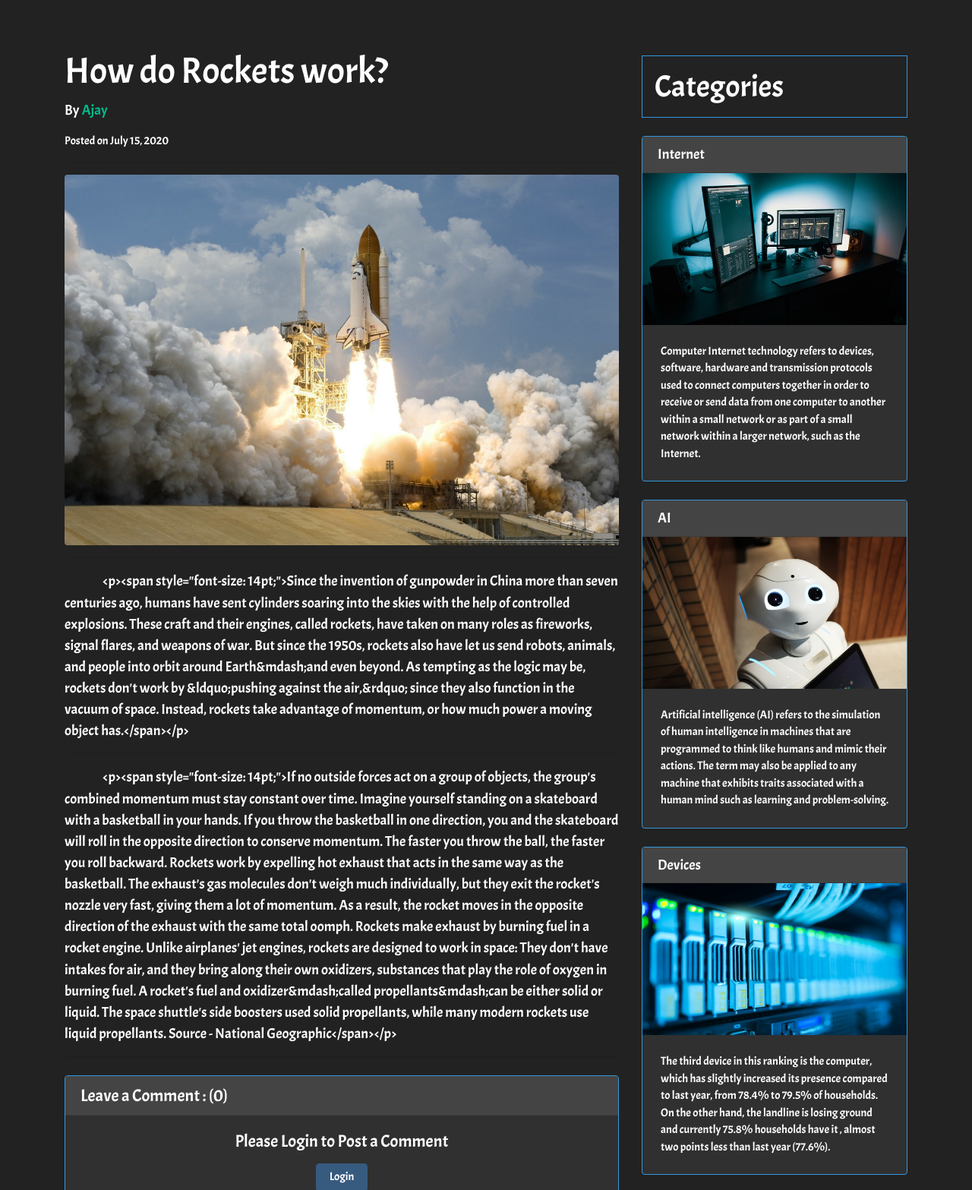
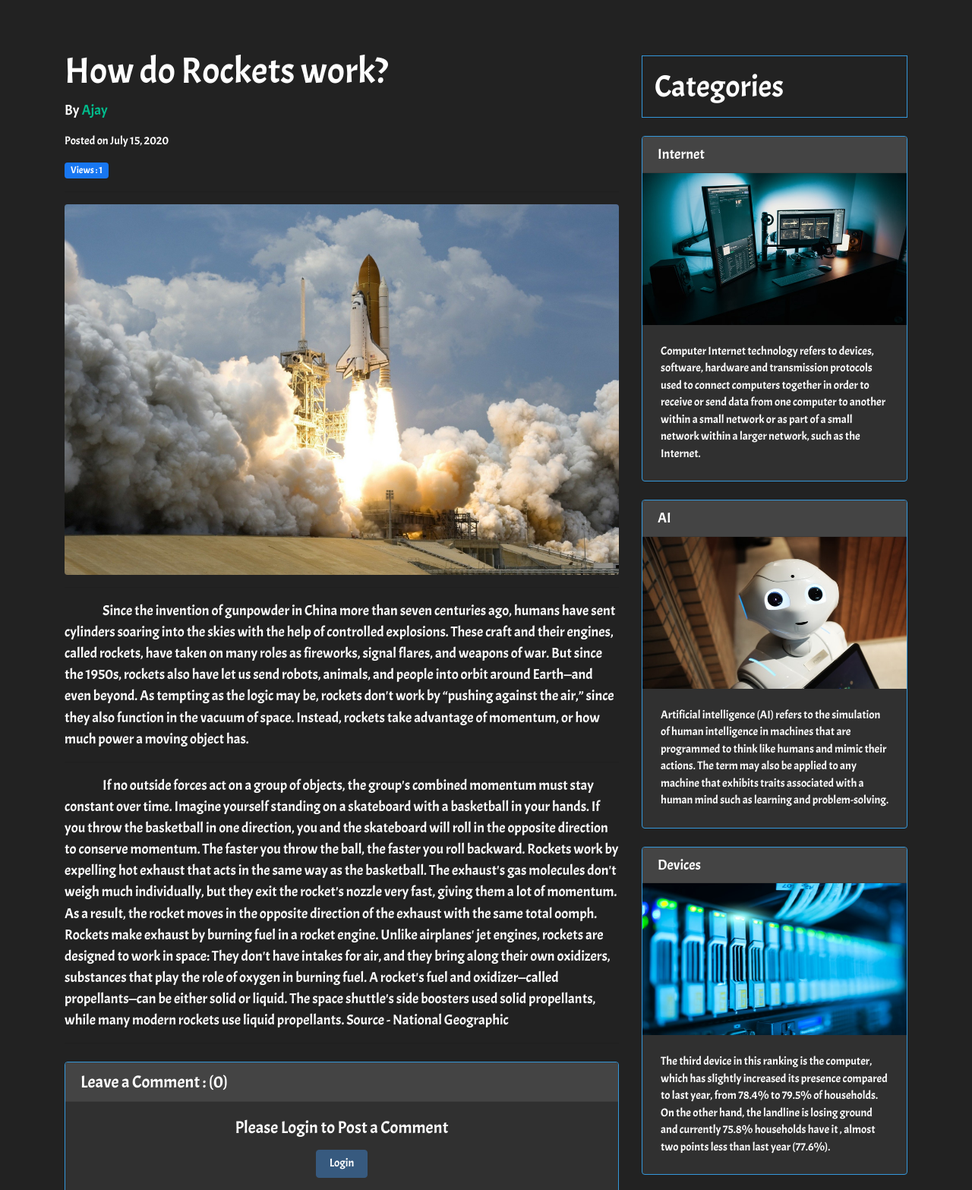
Before and after one commit to iamajaykharat/TechnoWorld--Dynamic-Blog-, a Django app: a page that uses templates/base.html in a window 1280 px wide. Shown: the part 71-1638 px from the top of the page at 76% size. Run offline with Django 3.2, Linux system fonts and the light colour scheme; data comes from the database, SQL or seed files in the repository; both versions use the stored data as it was after the commit; some libraries are stand-ins or nearby versions.

Commit message:
rich text editor integrated at backend

```diff
--- a/blog/models.py
+++ b/blog/models.py
@@ -12,6 +12,7 @@ class BlogPost(models.Model):
   author = models.ForeignKey(User, null=True, on_delete=models.SET_NULL)
   date = models.DateField('Publish Date')
   slug = models.CharField('Slug for URL',max_length=200)
+  views = models.IntegerField('Post Views',default=0)
   img = models.ImageField(upload_to='media/img',default="")
 
   def __str__(self):
--- a/blog/views.py
+++ b/blog/views.py
@@ -16,6 +16,9 @@ def blogPost(request,slug):
     post = BlogPost.objects.filter(slug=slug).first()
     comments = BlogComment.objects.filter(post=post,parent=None)
     replies=BlogComment.objects.filter(post=post).exclude(parent=None)
+
+    post.views = post.views + 1
+    post.save()
 
     replyDict={}
     for reply in replies:
--- a/templates/base.html
+++ b/templates/base.html
@@ -10,11 +10,13 @@
   <!-- Google Fonts -->
   <link href="https://fonts.googleapis.com/css2?family=Acme&display=swap" rel="stylesheet">
 
+
   <!-- Font Awesome -->
   <link rel="stylesheet" href="https://cdnjs.cloudflare.com/ajax/libs/font-awesome/4.7.0/css/font-awesome.min.css">
 
   <!-- Bootstrap CSS-->
   <link href="{% static 'css/bootstrap.min.css' %}" rel="stylesheet" type="text/css">
+
 
   <!-- Style CSS-->
   <link href="{% static 'css/style.css' %}" rel="stylesheet" type="text/css">
@@ -51,6 +53,7 @@
 </head>
 
 <body>
+
   <!-- Navbar-->
   <div class="navbar navbar-expand-lg fixed-top navbar-dark bg-primary">
     <div class="container">
@@ -333,6 +336,7 @@
   {% block js %} {% endblock js %}
   <!-- Optional JavaScript -->
   <!-- jQuery first, then Popper.js, then Bootstrap JS -->
+
   <script src="https://code.jquery.com/jquery-3.5.1.slim.min.js"
     integrity="sha384-DfXdz2htPH0lsSSs5nCTpuj/zy4C+OGpamoFVy38MVBnE+IbbVYUew+OrCXaRkfj"
     crossorigin="anonymous"></script>
@@ -343,6 +347,7 @@
     integrity="sha384-OgVRvuATP1z7JjHLkuOU7Xw704+h835Lr+6QL9UvYjZE3Ipu6Tp75j7Bh/kR0JKI"
     crossorigin="anonymous"></script>
   <script>
+
     // Example starter JavaScript for disabling form submissions if there are invalid fields
     (function () {
       'use strict';
@@ -396,7 +401,13 @@
     {% endif %}
 
   </script>
+  <script>
+  let previews = document.getElementsByClassName('preview');
+  Array.from(previews).forEach((element)=>{
+    element.innerHTML = element.innerText
+  })
 
+  </script>
 </body>
 
 </html>
--- a/templates/blog/blogHome.html
+++ b/templates/blog/blogHome.html
@@ -33,12 +33,13 @@ height: 400px;
         <img class="card-img-top" src="/media/{{post.img}}" alt="Card image cap">
         <div class="card-body">
         <h2 class="card-title"><a href="{{post.slug}}">{{post.title}}</a></h2>
-          <p class="card-text">{{post.content|truncatechars:500}}</p>
+          <p class="card-text"><div class="preview">{{post.content|truncatechars:500|safe}}</div></p>
           <a href="{{post.slug}}" class="btn btn-primary">Read More →</a>
         </div>
         <div class="card-footer text-muted">
           Posted on {{post.date}} by
           <a href="#">{{post.author}}</a>
+          (Views : {{post.views}})
         </div>
       </div>
 
--- a/templates/blog/blogPost.html
+++ b/templates/blog/blogPost.html
@@ -4,12 +4,12 @@
 {% block css %}
 
 .commentdate{
-  margin-left: 416px;
+margin-left: 415px;
 font-size: 17px;
 }
 
 .replydate{
-  margin-left: 340px;
+margin-left: 335px;
 font-size: 17px;
 }
 
@@ -42,9 +42,14 @@
 {% endblock css %}
 
 {% block body %}
+
 {% load static %}
 {% load humanize %}
 {% load extras %}
+
+<!-- Facebook like share plugin-->
+  <script async defer crossorigin="anonymous" src="https://connect.facebook.net/en_GB/sdk.js#xfbml=1&version=v7.0" nonce="VAh7wMZ3"></script>
+
 <div class="container mar">
 
   <div class="row">
@@ -62,7 +67,10 @@
 
       <!-- Date/Time -->
       <p>Posted on {{post.date}}</p>
-
+      <div>
+      <h5 style="display:inline; font-size:17px;"><span style="font-weight:450; background-color:#1877f2; padding:4px 8px 4px 8px; margin-right:2px;" class="badge badge-primary">Views : {{post.views}}</span></h5>
+      <div class="fb-like" data-href="https://developers.facebook.com/docs/plugins/" data-width="" data-layout="button" data-action="like" data-size="small" data-share="true"></div>
+      </div>
       <hr>
 
       <!-- Preview Image -->
@@ -71,9 +79,9 @@
       <hr>
 
       <!-- Post Content -->
-      <p class="lead" style="text-indent:50px;">{{post.content}}</p>
+      <div class="lead" style="text-indent:50px;">{{post.content|safe}}</div>
       <hr>
-      <p class="lead" style="text-indent:50px;">{{post.content1}}</p>
+      <div class="lead" style="text-indent:50px;">{{post.content1|safe}}</div>
 
       <hr>
 
@@ -104,7 +112,9 @@
               Login
             </button>
             <div class="mt-3">
-            <h6> Don't have an account?  <a href="#signupModal" data-toggle="modal" data-target="#signupModal">Create one here</a></h6></div>
+              <h6> Don't have an account? <a href="#signupModal" data-toggle="modal" data-target="#signupModal">Create
+                  one here</a></h6>
+            </div>
           </div>
           {% endif %}
         </div>
@@ -135,12 +145,13 @@
       {% endfor %}
 
 
-      <!-- Single Comment -->
+      <!-- Showing main comment -->
       {% for comment in comments reversed %}
 
       <div class="card my-2 mx-0 rounded commentcard">
         <div class="media p-3">
-        <img class="d-flex mr-3 rounded-circle border border-info" style="height:60px; width:60px;" src="{% static 'img/user.jpg' %}" alt="user-img">
+          <img class="d-flex mr-3 rounded-circle border border-info" style="height:60px; width:60px;"
+            src="{% static 'img/user.jpg' %}" alt="user-img">
           <div class="media-body">
             <div class="card-header">
               <h4 style="display:inline-block;">{{comment.user.username}}</h4>
@@ -149,7 +160,9 @@
             <div class="card-body">
               <h5>{{comment.comment}}</h5>
             </div>
-          <button class="btn btn-primary replybtn1" type="button" data-toggle="collapse" data-target="#reply{{comment.comment_id}}" aria-expanded="false" aria-controls="reply{{comment.comment_id}}">
+            <button class="btn btn-primary replybtn1" type="button" data-toggle="collapse"
+              data-target="#reply{{comment.comment_id}}" aria-expanded="false"
+              aria-controls="reply{{comment.comment_id}}">
               Reply
             </button>
           </div>
@@ -157,7 +170,7 @@
       </div>
 
 
-
+      <!-- Reply to comment form -->
       <div class="collapse mx-0" id="reply{{comment.comment_id}}">
         <div class="card card-body rounded replybox">
           {% if user.is_authenticated %}
@@ -185,7 +198,9 @@
               Login
             </button>
             <div class="mt-3">
-            <h6> Don't have an account?  <a href="#signupModal" data-toggle="modal" data-target="#signupModal">Create one here</a></h6></div>
+              <h6> Don't have an account? <a href="#signupModal" data-toggle="modal" data-target="#signupModal">Create
+                  one here</a></h6>
+            </div>
           </div>
           {% endif %}
         </div>
@@ -193,18 +208,19 @@
 
 
 
-
+      <!-- Showing reply of corresponding comment -->
       {% for reply in replyDict|get_val:comment.comment_id %}
       <div class="card my-1 rounded replycard">
         <div class="media p-3">
-        <img class="d-flex mr-3 rounded-circle" style="height:50px; width:50px;" src="{% static 'img/user.jpg' %}" alt="user-img">
+          <img class="d-flex mr-3 rounded-circle" style="height:50px; width:50px;" src="{% static 'img/user.jpg' %}"
+            alt="user-img">
           <div class="media-body">
             <div class="card-header">
-        <h4 style="display:inline-block;">{{comment.user.username}}</h4>
-        <span class="text-muted replydate">{{comment.timestamp|naturaltime}}</span>
+              <h4 style="display:inline-block;">{{reply.user.username}}</h4>
+              <span class="text-muted replydate">{{reply.timestamp|naturaltime}}</span>
             </div>
             <div class="card-body">
-          <h5>{{reply}}</h5>
+              <h5>{{reply.comment}}</h5>
             </div>
           </div>
         </div>
@@ -214,6 +230,7 @@
     </div>
 
 
+    <!-- Sidebar of Categories -->
     <div class="col-md-4 mt-2">
       <h2 class="my-4 border border-info p-3">Categories
       </h2>
--- a/templates/home/index.html
+++ b/templates/home/index.html
@@ -61,7 +61,7 @@
           <strong class="d-inline-block mb-2 text-primary">Article by {{post.author}}</strong>
           <h3 class="mb-0">{{post.title}}</h3>
           <div class="mb-1 text-muted">{{post.date}}</div>
-          <p class="card-text mb-auto">{{post.content|truncatechars:130}}</p>
+          <p class="card-text mb-auto"><div class="preview">{{post.content|truncatechars:130|safe}}</div></p>
           <a href="blog/{{post.slug}}" class="stretched-link">Explore</a>
         </div>
         <div class="col-auto d-none d-lg-block">
```
Also changed, not shown: blog/admin.py (+5 -2 lines), static/tiny.js (added, +50 -0 lines), tiny.html (added, +53 -0 lines), blog/migrations/0005_blogpost_views.py (added), db.sqlite3. Lines whose indentation alone changed are shown as unchanged.
